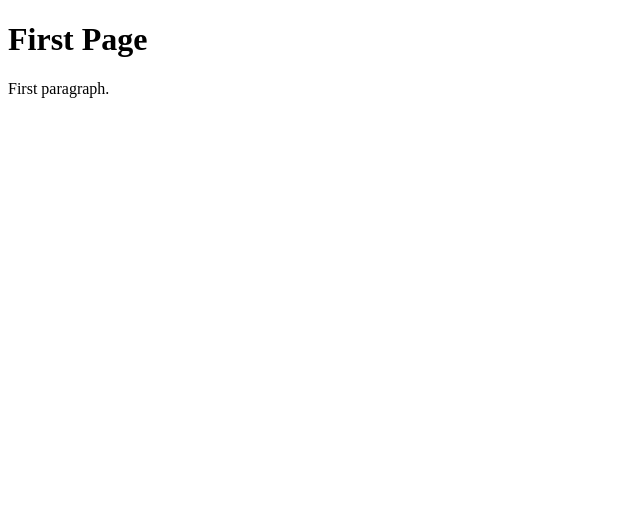
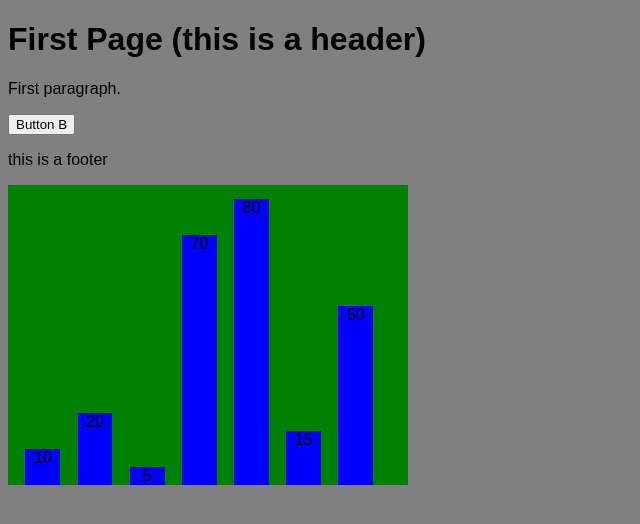
Before and after one commit to tonykieling/barChart, a website: page index.html in a window 1280 px wide. Shown: the whole page, without its empty margins (0-640 px from the left). Drawn offline with nearby package versions, Linux system fonts and the light colour scheme.

Commit message:
first version with dynamic columns - heigth, size and length

```diff
--- /dev/null
+++ b/assets/css/style.css
@@ -0,0 +1,21 @@
+/*
+ Global styles
+*/
+
+body{
+  background: grey;
+  font-family: Arial, Helvetica, sans-serif
+}
+h1:hover{
+  color: blueviolet
+}
+
+/*
+Header and Footer
+*/
+/* ... */
+
+
+/*
+specific styles are here
+*/
--- /dev/null
+++ b/assets/js/scripts.js
@@ -0,0 +1,75 @@
+$(function(){
+  "use strict";
+
+  function bigNumb(numbers){
+    return Math.max(...numbers);
+  }
+
+  function barC(argum){
+  console.log("arguments: " + argum);
+  let biggestNumber = bigNumb(argum);
+  let ceilChart = Math.ceil(biggestNumber * 1.05); // 5% margin to the biggest number
+  console.log("big: " + biggestNumber);
+  // defineHeight(argum, frameHeigth);
+
+    //frame creation
+    var frame = $("<div></div>");
+    var frameHeigth = 300;
+    var frameWidth = 400;
+    $(frame).height(frameHeigth);
+    $(frame).css({
+      "position": "relative",
+      "width": frameWidth,
+      "height": frameHeigth,
+      "background-color": "green"
+    });
+    $("body").append(frame);  //frame append to the body element
+
+
+    let columnsNumber = argum.length;
+    console.log("columnsNumber-: " + columnsNumber);
+
+    //common variables
+    let columnWidth = frameWidth / (columnsNumber + ((columnsNumber / 2) + 1));
+    let spaceBtwCol = columnWidth / 2;
+    let barBottom = 0;
+    let left = 0;
+    let columns = [];
+    console.log("columnWidth: " + columnWidth);
+
+    for (let i in argum){
+      console.log(`${i}o item: ${argum[i]}`);
+      if (i == 0){
+        left = spaceBtwCol;
+      } else {
+        left = (spaceBtwCol * (Number(i) + 1)) + (columnWidth * (Number(i)));
+      }
+
+      //column creation
+      columns[i] = $("<div></div>");
+      console.log(columns[i]);
+      $(columns[i]).html(argum[i]);
+
+      $(columns[i]).css({
+        "position": "absolute",
+        // "top": 0,
+        "bottom": barBottom,
+        "left": left,
+        "background-color": "blue",
+        "width": columnWidth,
+        "height": ((argum[i] / ceilChart) * frameHeigth),
+        "display": "table-cell",
+        "vertical-align": "middle",
+        "text-align": "center",
+        "font-family": "Arial",
+      });
+      $(frame).append(columns[i]);
+
+
+    }
+
+  }
+
+barC([10, 20, 5, 70, 80, 15, 50]);
+
+});
--- a/index.html
+++ b/index.html
@@ -3,19 +3,31 @@
 
 <head>
   <meta charset="utf-8" />
-  <meta http-equiv="X-UA-Compatible" content="IE=edge">
+  <!-- <meta http-equiv="X-UA-Compatible" content="IE=edge"> -->
   <title>Bar Chart Project</title>
-  <meta name="viewport" content="width=device-width, initial-scale=1">
-  <link rel="stylesheet" type="text/css" media="screen" href="main.css" />
-  <script src="main.js"></script>
+  <!-- <meta name="viewport" content="width=device-width, initial-scale=1"> -->
+  <link rel="stylesheet" href="assets/css/style.css" />
+
+  <script
+  src="https://code.jquery.com/jquery-3.3.1.min.js"
+  integrity="sha256-FgpCb/KJQlLNfOu91ta32o/NMZxltwRo8QtmkMRdAu8="
+  crossorigin="anonymous"> </script>
+
 </head>
 
+<body>
 <header>
-  <h1>First Page</h1>
+  <h1>First Page (this is a header)</h1>
 </header>
 
-<body>
   <p>First paragraph.</p>
+  <button id=btn1>Button B</button>
+
+<script src="assets/js/scripts.js"></script>
+
+<footer>
+  <p>this is a footer</p>
+</footer>
 </body>
 
 </html>
```
Also changed, not shown: assets/js/scripts-0.js (added, +66 -0 lines), aux.html (added, +31 -0 lines), aux/todo.txt (+9 -4 lines), drawBarChart.js (+23 -1 lines).
